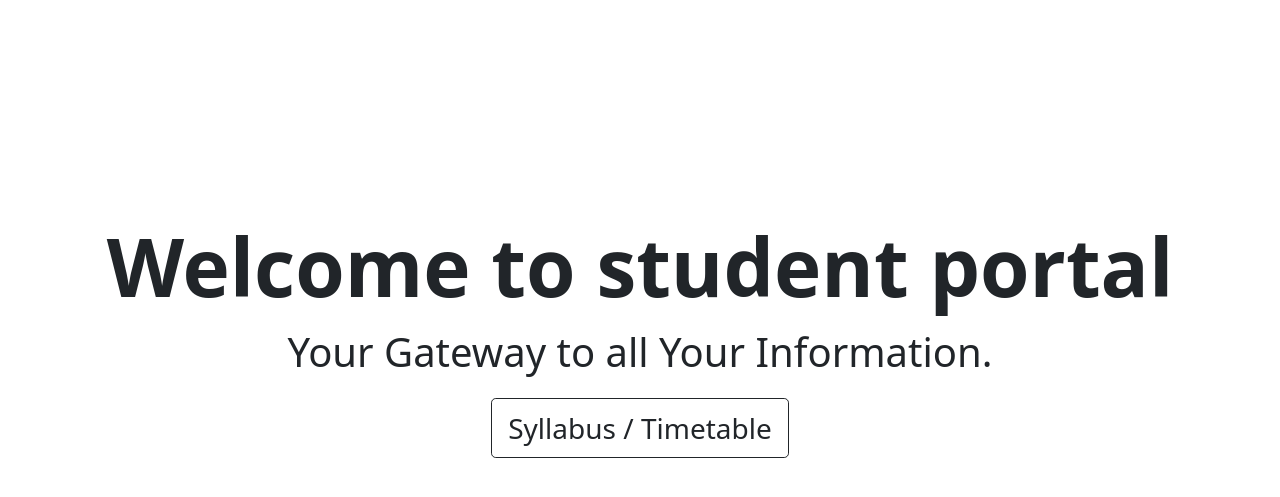
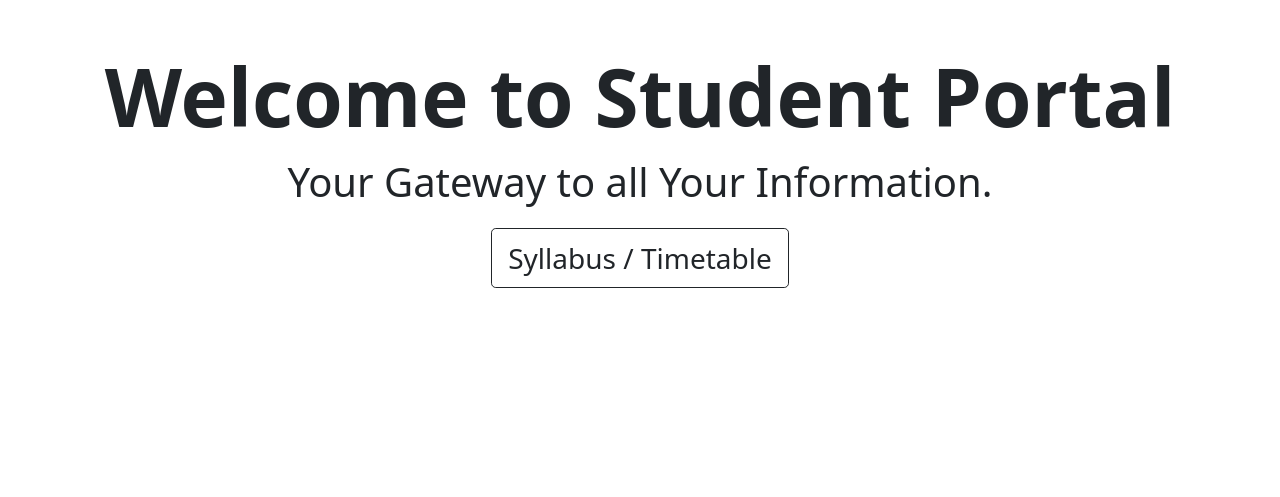
Before and after one commit to sid-revankar/ERP-Project, a Django app: page /student/ in a window 1280 px wide. Shown: the part 56-553 px from the top of the page. Run offline with Django 3.2, Linux system fonts and the light colour scheme; some libraries are stand-ins or nearby versions.

Commit message:
Accept HEAD changes in Homepage

```diff
--- a/students/templates/student-home.html
+++ b/students/templates/student-home.html
@@ -1,7 +1,7 @@
 {% extends 'base.html' %} {% block title %}Student Home{% endblock %}
 {% block content %}
-<main class="text-center" style="margin-top:20%;">
-  <h1 class="display-1 fw-bold">Welcome to student portal</h1>
+<main class="text-center mt-5">
+  <h1 class="display-1 fw-bold">Welcome to Student Portal</h1>
   <p class="lead fs-1">Your Gateway to all Your Information.</p>
 
   <a
```
